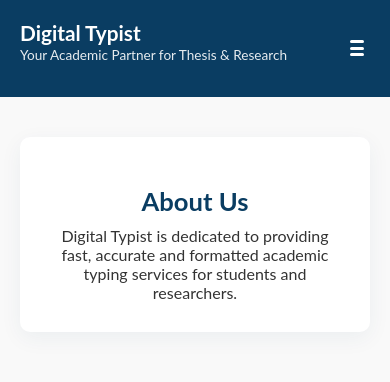
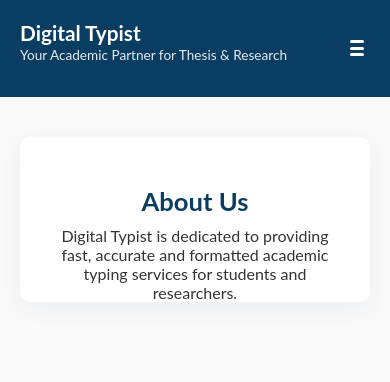
Before and after one commit to digital-typist/digital-typist-lts, a Next.js app: page /about in a window 390 px wide. Shown: the top 382 px of the page. Built offline with nearby package versions, Linux system fonts and the light colour scheme.

Commit message:
Update home.css

```diff
--- a/src/app/css/home.css
+++ b/src/app/css/home.css
@@ -387,32 +387,30 @@
 }
 
 
-/* === Mobile spacing fix for hero and card section === */
+/* === Tight spacing fix between WhatsApp button, trust line, and card image === */
 @media (max-width: 768px) {
-    .hero {
-        padding-bottom: 10px;
-        /* reduce white space below WhatsApp button */
-        margin-bottom: 0;
-        /* remove extra margin before card */
+    .trust {
+        margin-bottom: 4px !important;
+        /* reduce gap below the trust line */
     }
 
-    .heroText {
-        margin-bottom: 4px;
-        /* keep tiny gap between text & image */
-    }
-
-    .heroInner {
-        gap: 8px;
-        /* small controlled spacing */
-    }
-
-    .services {
-        margin-top: 10px !important;
-        /* reduce space above card section */
+    .hero {
+        padding-bottom: 0 !important;
+        margin-bottom: 0 !important;
     }
 
     .heroImage {
         margin-top: 0 !important;
         padding-top: 0 !important;
     }
+
+    .services {
+        margin-top: 0 !important;
+        /* remove gap before card section */
+        padding-top: 0 !important;
+    }
+
+    .heroInner {
+        gap: 6px !important;
+    }
 }
```
